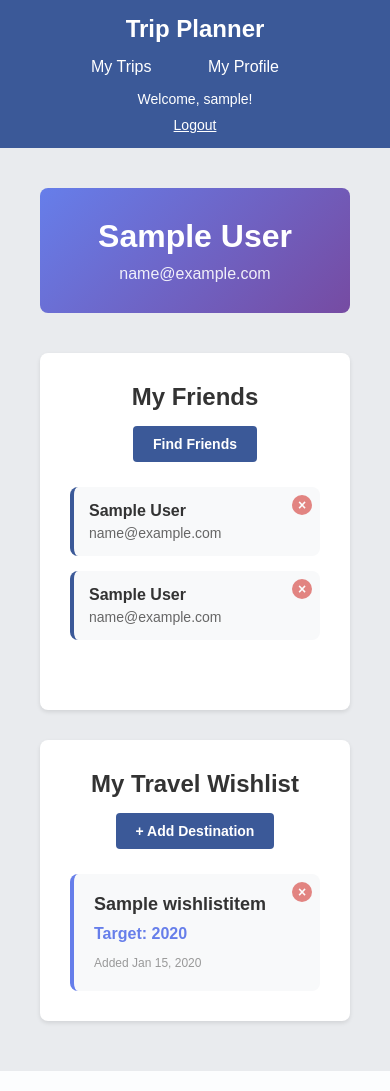
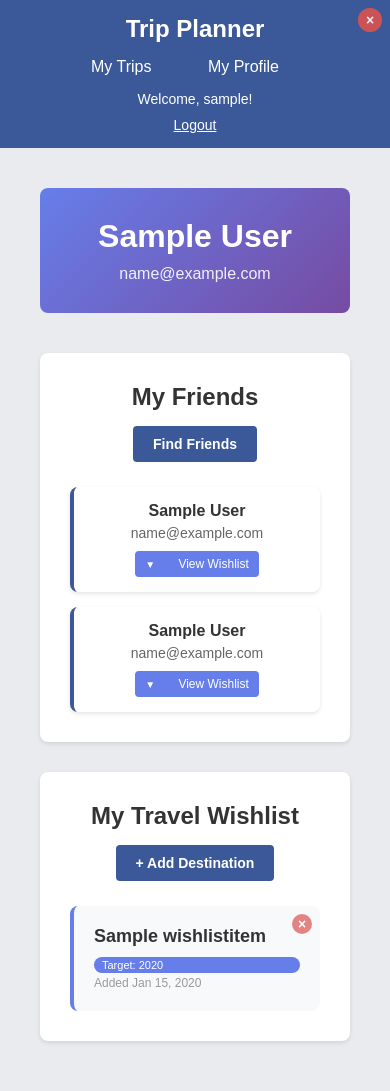
Before and after one commit to L-alam/CS-412, a Django app: page /project/profile/1/ in a window 390 px wide. Run offline with Django 5.2, Linux system fonts and the light colour scheme; a user stored in the database is signed in; tables that the repository leaves empty hold one stand-in row (values such as "Sample post").

Commit message:
added friend wishlist view in show_profile

```diff
--- a/project/templates/project/show_profile.html
+++ b/project/templates/project/show_profile.html
@@ -23,14 +23,48 @@
         </div>
 
         {% if profile.get_friends %}
-        <div class="friends-grid">
+        <div class="friends-list">
             {% for friend in profile.get_friends %}
-            <div class="friend-item">
-                <div class="friend-info">
-                    <h4>{{ friend.first_name }} {{ friend.last_name }}</h4>
-                    <p class="friend-email">{{ friend.email }}</p>
+            <div class="friend-card">
+                <div class="friend-header" onclick="toggleWishlist('friend-{{ friend.pk }}')">
+                    <div class="friend-info">
+                        <h4>{{ friend.first_name }} {{ friend.last_name }}</h4>
+                        <p class="friend-email">{{ friend.email }}</p>
+                    </div>
+                    <div class="friend-actions">
+                        <button class="wishlist-toggle-btn" id="toggle-btn-{{ friend.pk }}">
+                            <span class="arrow">▼</span> View Wishlist
+                        </button>
+                        <a href="{% url 'remove_friend' profile.pk friend.pk %}" class="remove-friend-btn" onclick="return confirm('Remove {{ friend.first_name }} as a friend?')">×</a>
+                    </div>
                 </div>
-                <a href="{% url 'remove_friend' profile.pk friend.pk %}" class="remove-friend-btn" onclick="return confirm('Remove {{ friend.first_name }} as a friend?')">×</a>
+
+                <!-- Friend's Wishlist (hidden by default) -->
+                <div class="friend-wishlist" id="friend-{{ friend.pk }}" style="display: none;">
+                    <div class="wishlist-header">
+                        <h5>{{ friend.first_name }}'s Travel Wishlist</h5>
+                    </div>
+
+                    {% if friend.wishlist.all %}
+                    <div class="wishlist-items">
+                        {% for item in friend.wishlist.all %}
+                        <div class="wishlist-item-small">
+                            <div class="destination-info">
+                                <span class="destination-name">{{ item.destination_name }}</span>
+                                {% if item.target_year %}
+                                    <span class="target-year">{{ item.target_year }}</span>
+                                {% endif %}
+                            </div>
+                            <small class="added-date">Added {{ item.added_date|date:"M j, Y" }}</small>
+                        </div>
+                        {% endfor %}
+                    </div>
+                    {% else %}
+                    <div class="empty-wishlist-small">
+                        <p>{{ friend.first_name }} hasn't added any destinations to their wishlist yet.</p>
+                    </div>
+                    {% endif %}
+                </div>
             </div>
             {% endfor %}
         </div>
@@ -74,6 +108,26 @@
 
 </div>
 {% endif %}
+
+<script>
+    function toggleWishlist(friendId) {
+        const wishlistDiv = document.getElementById(friendId);
+        const toggleBtn = document.getElementById('toggle-btn-' + friendId.split('-')[1]);
+        const arrow = toggleBtn.querySelector('.arrow');
+
+        if (wishlistDiv.style.display === 'none' || wishlistDiv.style.display === '') {
+            wishlistDiv.style.display = 'block';
+            arrow.textContent = '▲';
+            toggleBtn.innerHTML = '<span class="arrow">▲</span> Hide Wishlist';
+        } else {
+            wishlistDiv.style.display = 'none';
+            arrow.textContent = '▼';
+            toggleBtn.innerHTML = '<span class="arrow">▼</span> View Wishlist';
+        }
+    }
+    </script>
+
+
 <style>
 .profile-container {
     max-width: 800px;
@@ -194,7 +248,7 @@
 
 .target-year {
     color: #667eea;
-    margin-bottom: 10px;
+    margin-bottom: 0px;
     font-weight: 600;
 }
 
@@ -306,5 +360,189 @@
         grid-template-columns: 1fr;
     }
 }
+
+.friends-list {
+    display: flex;
+    flex-direction: column;
+    gap: 15px;
+}
+
+.friend-card {
+    background: #f8f9fa;
+    border-radius: 8px;
+    border-left: 4px solid #3b5998;
+    transition: transform 0.2s, box-shadow 0.2s;
+    overflow: hidden;
+}
+
+.friend-card:hover {
+    transform: translateY(-2px);
+    box-shadow: 0 4px 8px rgba(0,0,0,0.15);
+}
+
+.friend-header {
+    display: flex;
+    justify-content: space-between;
+    align-items: center;
+    padding: 15px;
+    cursor: pointer;
+    background: white;
+}
+
+.friend-info h4 {
+    margin-bottom: 5px;
+    color: #333;
+    font-size: 16px;
+}
+
+.friend-email {
+    color: #666;
+    font-size: 14px;
+    margin: 0;
+}
+
+.friend-actions {
+    display: flex;
+    align-items: center;
+    gap: 10px;
+}
+
+.wishlist-toggle-btn {
+    background: #667eea;
+    color: white;
+    border: none;
+    padding: 6px 10px;
+    border-radius: 4px;
+    cursor: pointer;
+    font-size: 12px;
+    transition: background-color 0.3s;
+}
+
+.wishlist-toggle-btn:hover {
+    background: #5a6fd8;
+}
+
+.wishlist-toggle-btn .arrow {
+    font-size: 10px;
+    margin-right: 20px;
+}
+
+.remove-friend-btn {
+    width: 24px;
+    height: 24px;
+    background: #d9534f;
+    color: white;
+    border-radius: 50%;
+    text-decoration: none;
+    display: flex;
+    align-items: center;
+    justify-content: center;
+    font-size: 14px;
+    font-weight: bold;
+    opacity: 0.7;
+    transition: opacity 0.3s;
+}
+
+.remove-friend-btn:hover {
+    opacity: 1;
+}
+
+.friend-wishlist {
+    background: #f8f9fa;
+    border-top: 1px solid #dee2e6;
+    padding: 15px;
+}
+
+.wishlist-header {
+    margin-bottom: 12px;
+}
+
+.wishlist-header h5 {
+    color: #667eea;
+    margin: 0;
+    font-size: 14px;
+    font-weight: 600;
+}
+
+.wishlist-items {
+    display: flex;
+    flex-direction: column;
+    gap: 8px;
+}
+
+.wishlist-item-small {
+    background: white;
+    padding: 10px;
+    border-radius: 4px;
+    border-left: 3px solid #667eea;
+    display: flex;
+    justify-content: space-between;
+    align-items: center;
+}
+
+.destination-info {
+    display: flex;
+    align-items: center;
+    gap: 10px;
+}
+
+.destination-name {
+    font-weight: 600;
+    color: #333;
+    font-size: 14px;
+}
+
+.target-year {
+    background: #667eea;
+    color: white;
+    padding: 2px 8px;
+    border-radius: 12px;
+    font-size: 11px;
+    font-weight: 500;
+}
+
+.added-date {
+    color: #999;
+    font-size: 11px;
+}
+
+.empty-wishlist-small {
+    text-align: center;
+    padding: 20px;
+    color: #666;
+    font-style: italic;
+}
+
+.empty-wishlist-small p {
+    margin: 0;
+    font-size: 14px;
+}
+
+/* Responsive adjustments */
+@media (max-width: 768px) {
+    .friend-header {
+        flex-direction: column;
+        gap: 10px;
+        text-align: center;
+    }
+
+    .friend-actions {
+        flex-direction: column;
+        gap: 8px;
+    }
+
+    .wishlist-item-small {
+        flex-direction: column;
+        align-items: flex-start;
+        gap: 5px;
+    }
+
+    .destination-info {
+        flex-direction: column;
+        align-items: flex-start;
+        gap: 5px;
+    }
+}
+
 </style>
 {% endblock %}
```
